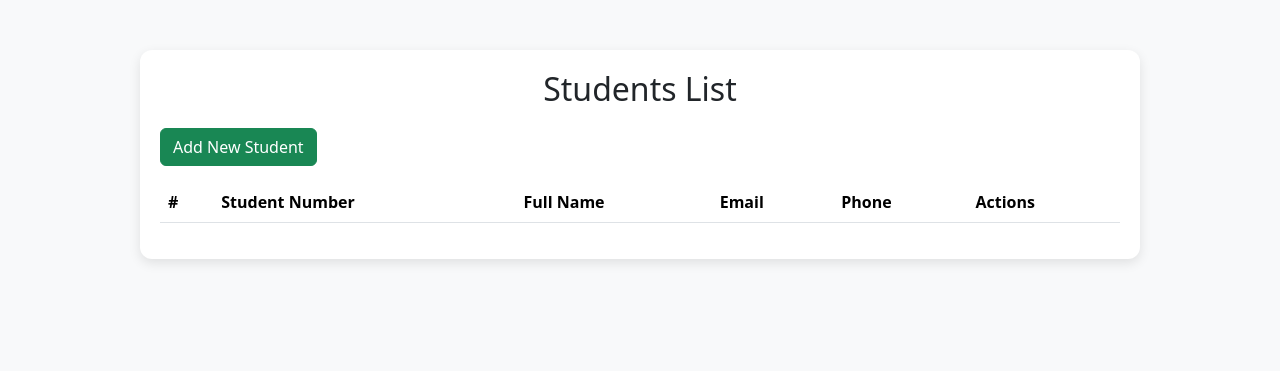
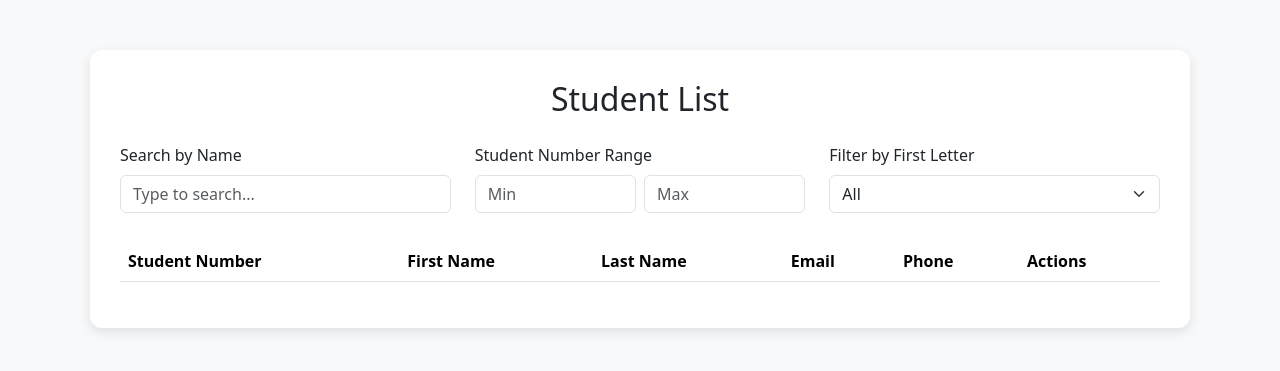
Before and after one commit to elif-sena/Program-Output-Measurement-System, a Python web app: template app/templates/students/students_list.html in a window 1280 px wide. Shown: the top 371 px of the page. Run offline with Jinja, Linux system fonts and the light colour scheme; the template is opened without the code that fills it, so the values that code supplies are empty.

Commit message:
Implement student filtering with search, number range, and first letter filters

```diff
--- /dev/null
+++ b/app/static/js/students_list.js
@@ -0,0 +1,88 @@
+document.addEventListener("DOMContentLoaded", function () {
+    loadStudents();
+});
+
+// Tüm öğrencileri listeleyen fonksiyon
+function loadStudents() {
+    fetch("/api/students")  // Flask tarafındaki API endpoint
+        .then(response => response.json())
+        .then(data => {
+            displayStudents(data);
+        })
+        .catch(error => {
+            console.error("Error fetching students:", error);
+        });
+}
+
+// Verilen öğrenci verisini tabloya yazan fonksiyon
+function displayStudents(students) {
+    const tableBody = document.getElementById("studentTableBody");
+    tableBody.innerHTML = ""; // Önce tabloyu temizle
+
+    students.forEach(student => {
+        const row = document.createElement("tr");
+
+        row.innerHTML = `
+            <td>${student.student_number}</td>
+            <td>${student.first_name}</td>
+            <td>${student.last_name}</td>
+            <td>${student.email}</td>
+            <td>${student.phone}</td>
+            <td>
+                <button class="btn btn-danger btn-sm" onclick="deleteStudent(${student.id})">Delete</button>
+            </td>
+        `;
+
+        tableBody.appendChild(row);
+    });
+}
+
+// Filtreleme işlemi
+function applyFilters() {
+    const numberMin = parseInt(document.getElementById("numberMin").value) || 0;
+    const numberMax = parseInt(document.getElementById("numberMax").value) || Infinity;
+    const firstLetter = document.getElementById("firstLetterFilter").value;
+    const searchQuery = document.getElementById("searchInput").value.toUpperCase();
+
+    fetch("/api/students")
+        .then(response => response.json())
+        .then(data => {
+            const filteredStudents = data.filter(student => {
+                const num = parseInt(student.student_number);
+                const firstName = student.first_name.toUpperCase();
+
+                let visible = true;
+
+                if (num < numberMin || num > numberMax) visible = false;
+                if (firstLetter && !firstName.startsWith(firstLetter)) visible = false;
+                if (searchQuery && !firstName.includes(searchQuery)) visible = false;
+
+                return visible;
+            });
+
+            displayStudents(filteredStudents);
+        })
+        .catch(error => {
+            console.error("Error filtering students:", error);
+        });
+}
+
+// Silme işlemi
+function deleteStudent(studentId) {
+    if (!confirm("Are you sure you want to delete this student?")) return;
+
+    fetch(`/api/students/${studentId}`, {
+        method: "DELETE"
+    })
+        .then(response => {
+            if (response.ok) {
+                alert("Student deleted successfully.");
+                loadStudents();
+            } else {
+                alert("Failed to delete student.");
+            }
+        })
+        .catch(error => {
+            console.error("Error deleting student:", error);
+        });
+}
--- a/app/templates/students/students_list.html
+++ b/app/templates/students/students_list.html
@@ -1,93 +1,112 @@
 <!DOCTYPE html>
 <html lang="en">
+
 <head>
     <meta charset="UTF-8">
-  <title>Students List</title>
+    <title>Student List with Filters</title>
     <link rel="stylesheet" href="https://cdn.jsdelivr.net/npm/bootstrap@5.3.3/dist/css/bootstrap.min.css">
     <style>
         body {
             background-color: #f8f9fa;
         }
+
         .table-container {
-      max-width: 1000px;
+            max-width: 1100px;
             margin: 50px auto;
             background: white;
-      padding: 20px;
+            padding: 30px;
             border-radius: 12px;
-      box-shadow: 0 4px 12px rgba(0,0,0,0.1);
+            box-shadow: 0 4px 12px #0000001a;
         }
+
         .table-title {
             text-align: center;
+            margin-bottom: 25px;
+        }
+
+        .filter-group {
             margin-bottom: 20px;
         }
     </style>
 </head>
+
 <body>
 
     <div class="container">
         <div class="table-container">
-    <h2 class="table-title">Students List</h2>
-    <a href="/students/add" class="btn btn-success mb-3">Add New Student</a>
+            <h2 class="table-title">Student List</h2>
+
+            <div class="row filter-group">
+                <div class="col-md-4 mb-2">
+                    <label class="form-label">Search by Name</label>
+                    <input type="text" id="searchInput" class="form-control" placeholder="Type to search..." oninput="applyFilters()">
+                </div>
+
+                <div class="col-md-4 mb-2">
+                    <label class="form-label">Student Number Range</label>
+                    <div class="d-flex gap-2">
+                        <input type="number" id="minNumber" class="form-control" placeholder="Min">
+                        <input type="number" id="maxNumber" class="form-control" placeholder="Max">
+                    </div>
+                </div>
+
+                <div class="col-md-4 mb-2">
+                    <label class="form-label">Filter by First Letter</label>
+                    <select id="firstLetterFilter" class="form-select">
+                        <option value="">All</option>
+                        <option value="A">A</option>
+                        <option value="B">B</option>
+                        <option value="C">C</option>
+                        <option value="Ç">Ç</option>
+                        <option value="D">D</option>
+                        <option value="E">E</option>
+                        <option value="F">F</option>
+                        <option value="G">G</option>
+                        <option value="H">H</option>
+                        <option value="I">I</option>
+                        <option value="İ">İ</option>
+                        <option value="J">J</option>
+                        <option value="K">K</option>
+                        <option value="L">L</option>
+                        <option value="M">M</option>
+                        <option value="N">N</option>
+                        <option value="O">O</option>
+                        <option value="Ö">Ö</option>
+                        <option value="P">P</option>
+                        <option value="R">R</option>
+                        <option value="S">S</option>
+                        <option value="Ş">Ş</option>
+                        <option value="T">T</option>
+                        <option value="U">U</option>
+                        <option value="Ü">Ü</option>
+                        <option value="V">V</option>
+                        <option value="Y">Y</option>
+                        <option value="Z">Z</option>
+                    </select>
+                </div>
+            </div>
 
             <table class="table table-striped table-hover">
                 <thead>
                     <tr>
-          <th>#</th>
                         <th>Student Number</th>
-          <th>Full Name</th>
+                        <th>First Name</th>
+                        <th>Last Name</th>
                         <th>Email</th>
                         <th>Phone</th>
                         <th>Actions</th>
                     </tr>
                 </thead>
-      <tbody id="studentsTableBody"></tbody>
+                <tbody id="studentTableBody">
+                    <!-- Veriler JS ile buraya eklenecek -->
+                </tbody>
             </table>
+
         </div>
     </div>
 
-<script>
-  function loadStudents() {
-    fetch("/api/students")
-      .then(response => response.json())
-      .then(data => {
-        const tbody = document.getElementById("studentsTableBody");
-        tbody.innerHTML = "";
+    <script src="https://cdn.jsdelivr.net/npm/bootstrap@5.3.3/dist/js/bootstrap.bundle.min.js"></script>
+    <script src="{{ url_for('static', filename='js/students_list.js') }}"></script>
+</body>
 
-        data.forEach((student, index) => {
-          const row = document.createElement("tr");
-          row.innerHTML = `
-            <td>${index + 1}</td>
-            <td>${student.student_number}</td>
-            <td>${student.first_name} ${student.last_name}</td>
-            <td>${student.email}</td>
-            <td>${student.phone}</td>
-            <td>
-              <a href="/students/edit?id=${student.id}" class="btn btn-sm btn-primary">Edit</a>
-              <button class="btn btn-sm btn-danger" onclick="deleteStudent(${student.id})">Delete</button>
-            </td>
-          `;
-          tbody.appendChild(row);
-        });
-      });
-  }
-
-  function deleteStudent(id) {
-    if (confirm("Are you sure you want to delete this student?")) {
-      fetch(`/api/students/${id}`, { method: "DELETE" })
-        .then(response => {
-          if (response.ok) {
-            alert("Student deleted successfully!");
-            loadStudents();
-          } else {
-            alert("Error deleting student.");
-          }
-        });
-    }
-  }
-
-  loadStudents();
-</script>
-
-<script src="https://cdn.jsdelivr.net/npm/bootstrap@5.3.3/dist/js/bootstrap.bundle.min.js"></script>
-</body>
 </html>
```
Also changed, not shown: app/static/js/student.js (deleted). Lines whose indentation alone changed are shown as unchanged.
